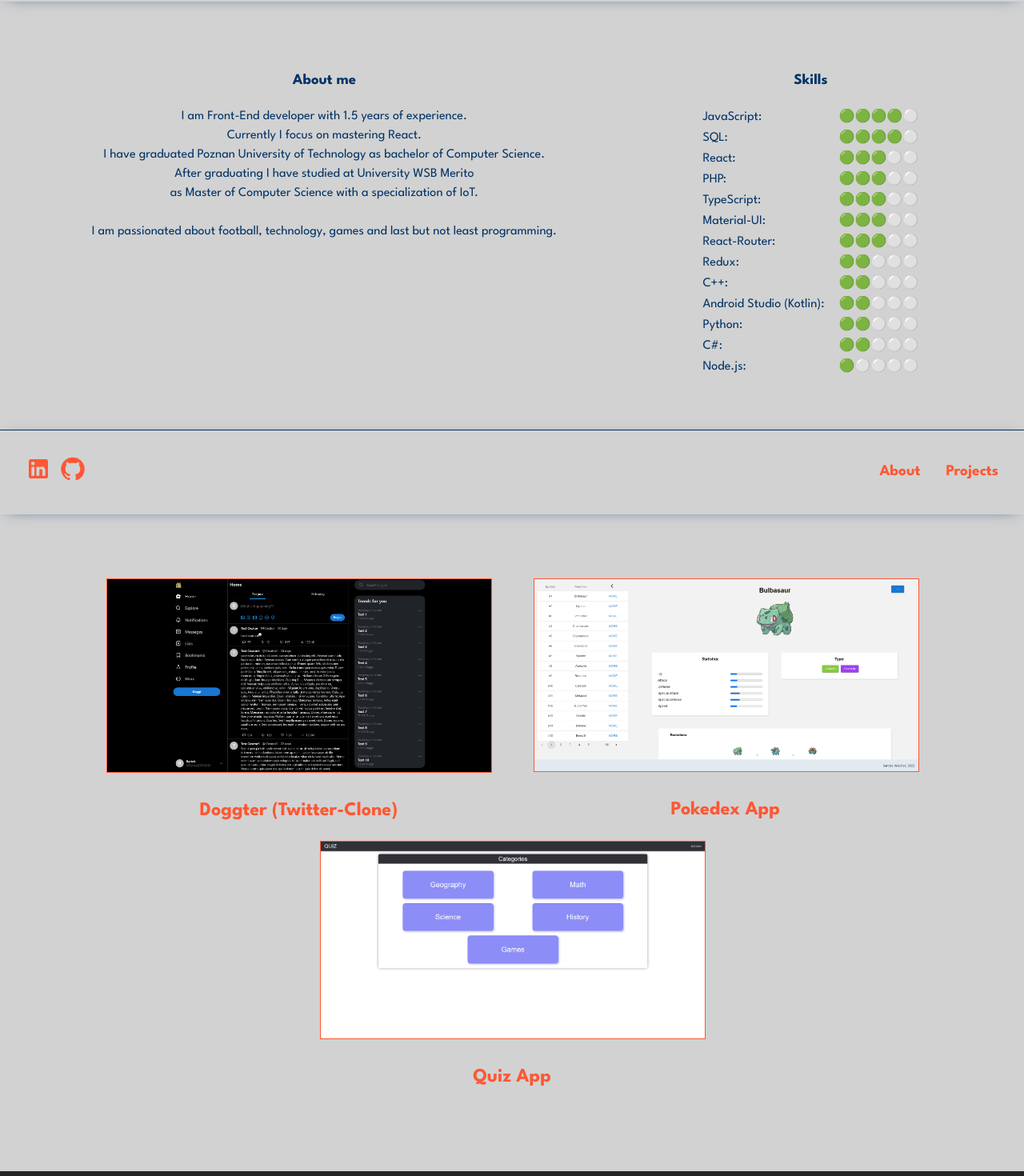
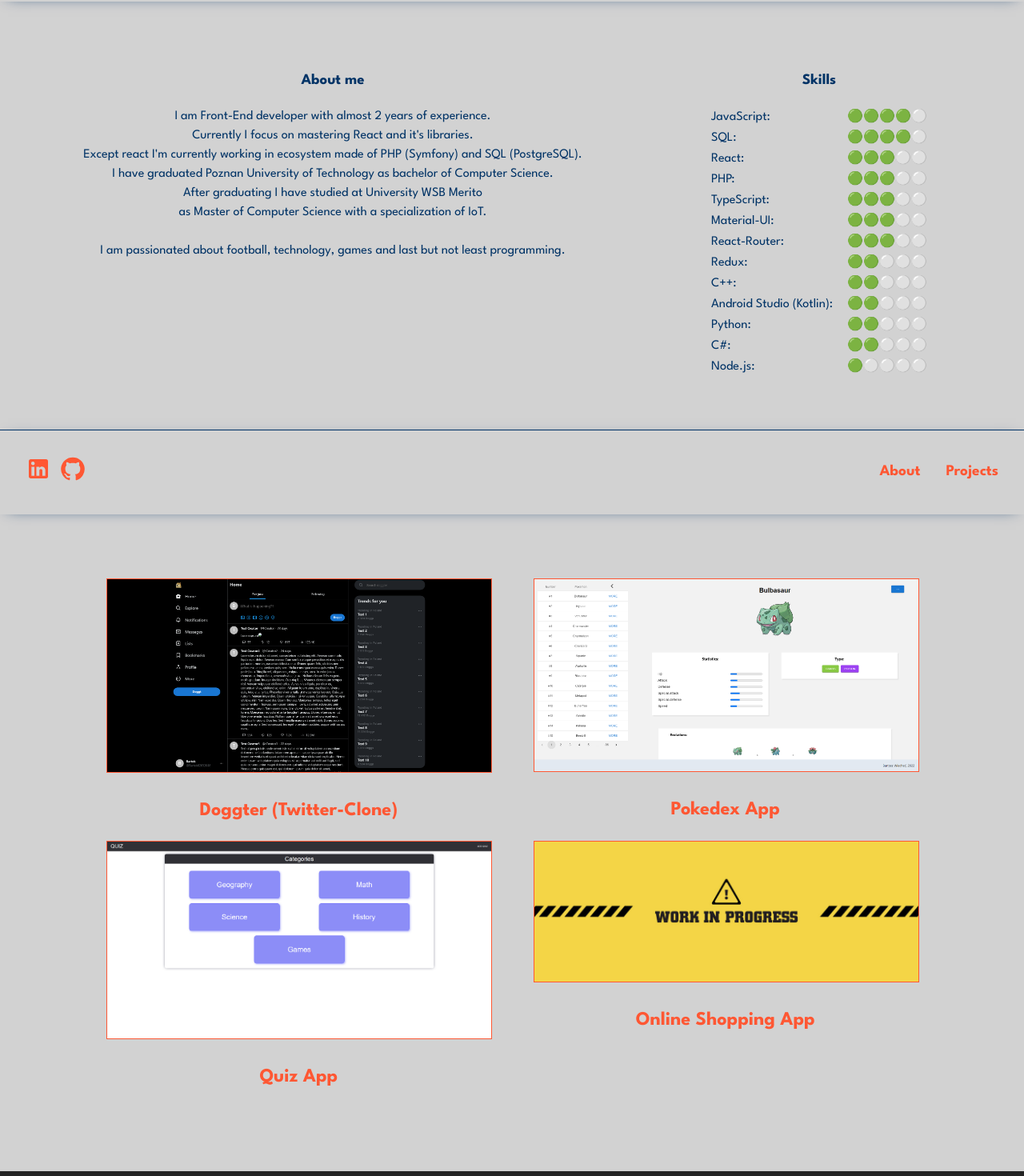
Before and after one commit to bwiechec/Portfolio, a React (Vite) app: page / in a window 1280 px wide. Shown: the part 840-2310 px from the top of the page at 80% size. Built offline with nearby package versions, Linux system fonts and the light colour scheme.

Commit message:
some minor changes

```diff
--- a/src/components/ProjectCard/projectCard.css
+++ b/src/components/ProjectCard/projectCard.css
@@ -7,7 +7,7 @@
 
 @media screen and (min-width: 480px) {
   .project {
-    width: 30rem;
+    width: max(30rem, calc(100%/3));
   }
 
   .project-image {
--- a/src/helpers/projectList.ts
+++ b/src/helpers/projectList.ts
@@ -14,6 +14,11 @@ const projectList = [
     projectSrc: 'quiz.png',
     projectName: 'Quiz App'
   },
+  {
+    projectLink: 'https://bwiechec.github.io/Portfolio/',
+    projectSrc: 'work-in-progress.png',
+    projectName: 'Online Shopping App'
+  },
 ];
 
 export default projectList;
--- a/src/pages/About/About.tsx
+++ b/src/pages/About/About.tsx
@@ -39,15 +39,18 @@ const About = () => {
       <Navbar classNameString={"secondary"} />
       <div className={"about-content"}>
         <div className={"about-content__info hidden"} ref={infoRef}>
-          <h3>About me</h3>I am Front-End developer with 1.5 years of
-          experience. <br />
-          Currently I focus on mastering React. <br />
+          <h3>About me</h3>
+          <p>
+            I am Front-End developer with almost 2 years of experience. <br />
+            Currently I focus on mastering React and it's libraries. <br />
+            Except react I'm currently working in ecosystem made of PHP (Symfony) and SQL (PostgreSQL).<br />
             I have graduated Poznan University of Technology as bachelor of
             Computer Science. <br />
             After graduating I have studied at University WSB Merito <br />
             as Master of Computer Science with a specialization of IoT. <br />
             <br />I am passionated about football, technology, games and last but
             not least programming.
+          </p>
         </div>
         <div className={"about-content__skills hidden"} ref={aboutRef}>
           <h3>Skills</h3>
```
Also changed, not shown: .eslintrc.cjs, public/work-in-progress.png (added). Lines whose indentation alone changed are shown as unchanged.
